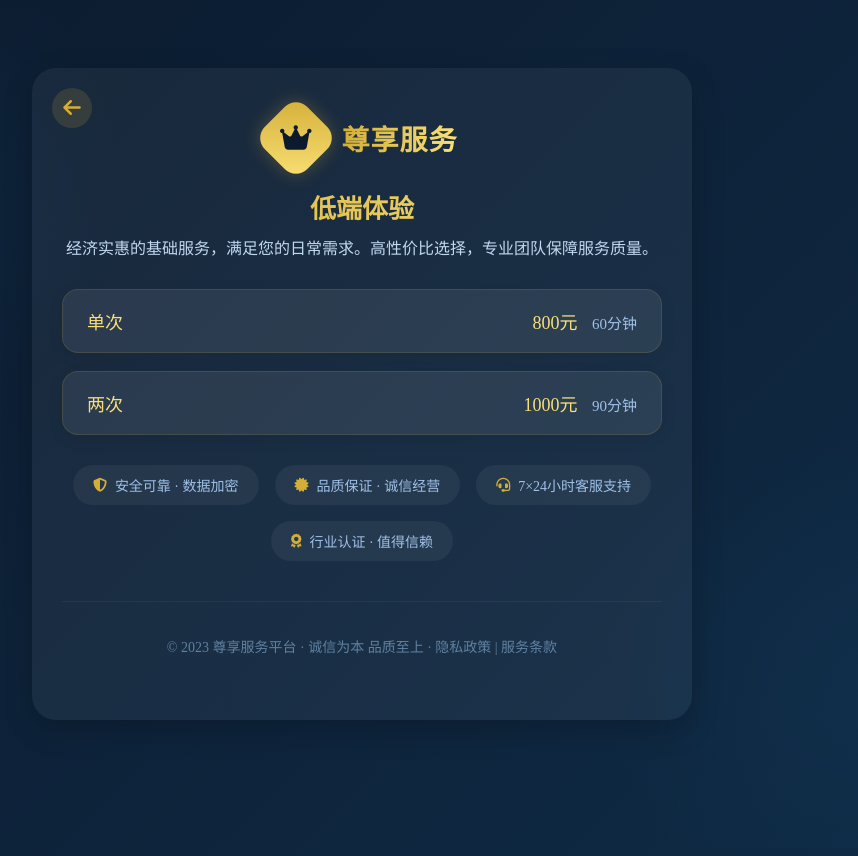
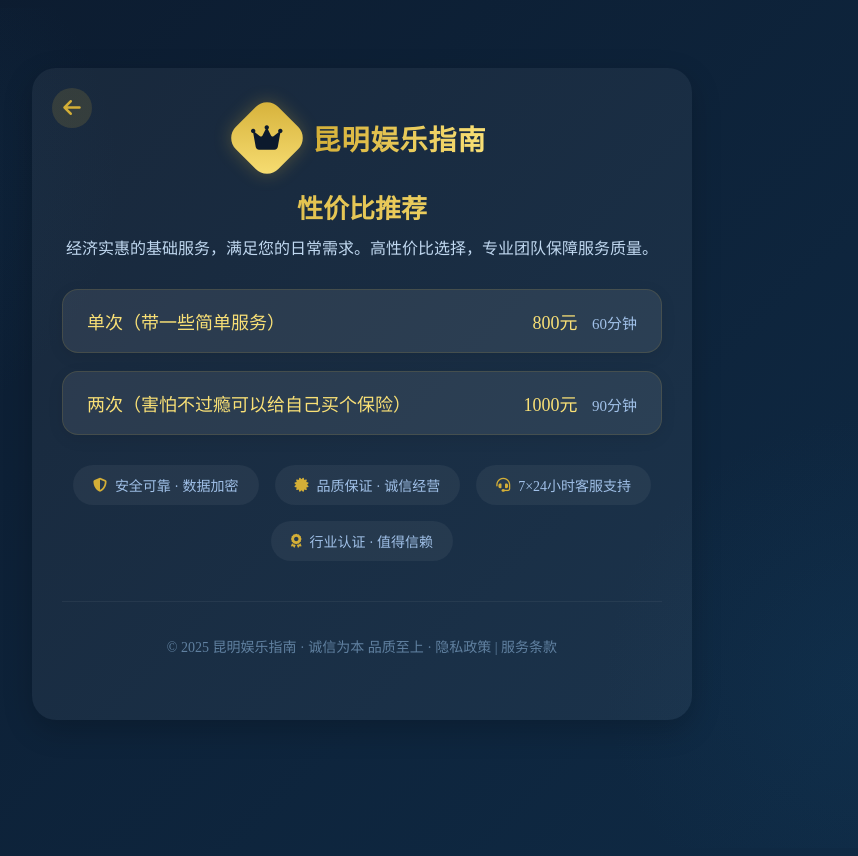
Before and after one commit to KUNming113/CHENY, a plain HTML site: page detail.html in a window 1280 px wide. Shown: the whole page, without its empty margins (278-1136 px from the left). Drawn offline with Linux system fonts and the light colour scheme.

Commit message:
Add files via upload

```diff
--- a/detail.html
+++ b/detail.html
@@ -3,7 +3,7 @@
 <head>
     <meta charset="UTF-8">
     <meta name="viewport" content="width=device-width, initial-scale=1.0">
-    <title>体验详情 - 尊享服务平台</title>
+    <title>体验详情 - 昆明娱乐指南</title>
     <link rel="stylesheet" href="https://cdnjs.cloudflare.com/ajax/libs/font-awesome/6.4.0/css/all.min.css">
     <link href="https://fonts.googleapis.com/css2?family=Noto+Sans+SC:wght@300;400;500;700&display=swap" rel="stylesheet">
     <style>
@@ -167,7 +167,7 @@
         <button class="back-btn" onclick="window.history.back()"><i class="fas fa-arrow-left"></i></button>
         <div class="logo">
             <div class="logo-icon"><i class="fas fa-crown"></i></div>
-            <div class="logo-text">尊享服务</div>
+            <div class="logo-text">昆明娱乐指南</div>
         </div>
         <div class="title" id="exp-title">体验详情</div>
         <div class="desc" id="exp-desc"></div>
@@ -179,26 +179,26 @@
             <div class="feature"><i class="fas fa-award"></i>行业认证 · 值得信赖</div>
         </div>
         <div class="footer">
-            <p>© 2023 尊享服务平台 · 诚信为本 品质至上 · 隐私政策 | 服务条款</p>
+            <p>© 2025 昆明娱乐指南 · 诚信为本 品质至上 · 隐私政策 | 服务条款</p>
         </div>
     </div>
     <script>
         // 体验内容数据
         const expData = {
             low: {
-                title: '低端体验',
+                title: '性价比推荐',
                 desc: '经济实惠的基础服务，满足您的日常需求。高性价比选择，专业团队保障服务质量。',
                 prices: [
-                    { label: '单次', price: '800元', duration: '60分钟' },
-                    { label: '两次', price: '1000元', duration: '90分钟' }
+                    { label: '单次（带一些简单服务）', price: '800元', duration: '60分钟' },
+                    { label: '两次（害怕不过瘾可以给自己买个保险）', price: '1000元', duration: '90分钟' }
                 ]
             },
             mid: {
                 title: '中端体验',
                 desc: '平衡性能与价格的最佳选择，提供更多定制化选项。专业团队全程支持。',
                 prices: [
-                    { label: '单次', price: '1200元', duration: '60分钟' },
-                    { label: '两次', price: '1600元', duration: '90分钟' }
+                    { label: '单次（天花板级别的服务）', price: '1200元', duration: '60分钟' },
+                    { label: '两次（虽然贵几张但是性价比非常推荐）', price: '1600元', duration: '90分钟' }
                 ]
             },
             high: {
@@ -227,7 +227,7 @@
             div.innerHTML = `<span>${item.label}</span><span>${item.price} <span class="duration">${item.duration}</span></span>`;
             priceList.appendChild(div);
         });
-        // 低端体验添加额外说明
+        // 性价比推荐添加额外说明
         if(type === 'low') {
             const extra = document.createElement('div');
             extra.style = 'margin-top:18px; color:#ffe066; font-size:22px; text-align:center; font-weight:900; letter-spacing:1px; text-shadow:0 2px 8px #000, 0 0px 2px #d4af37; padding:8px 0;';
```
